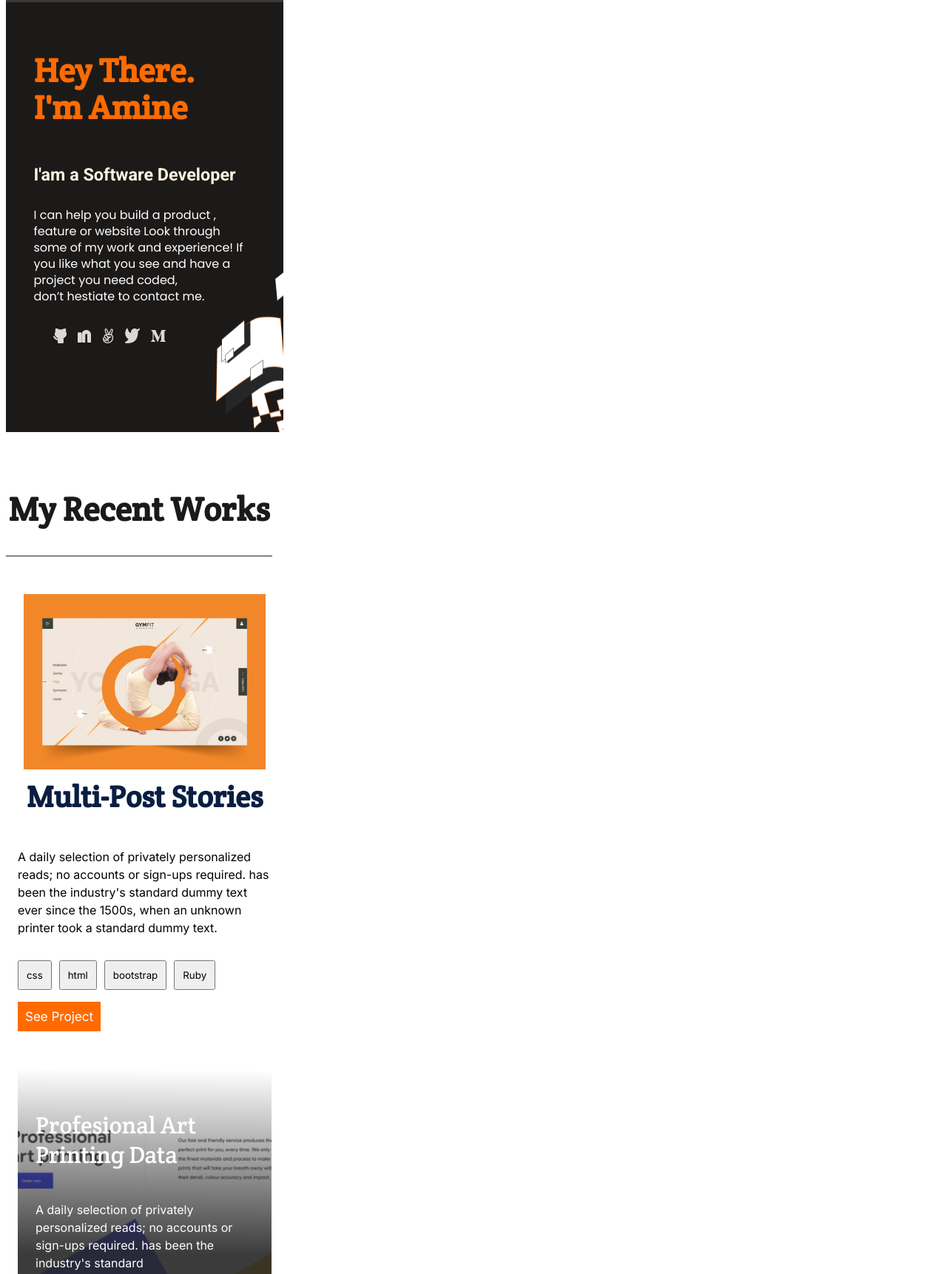
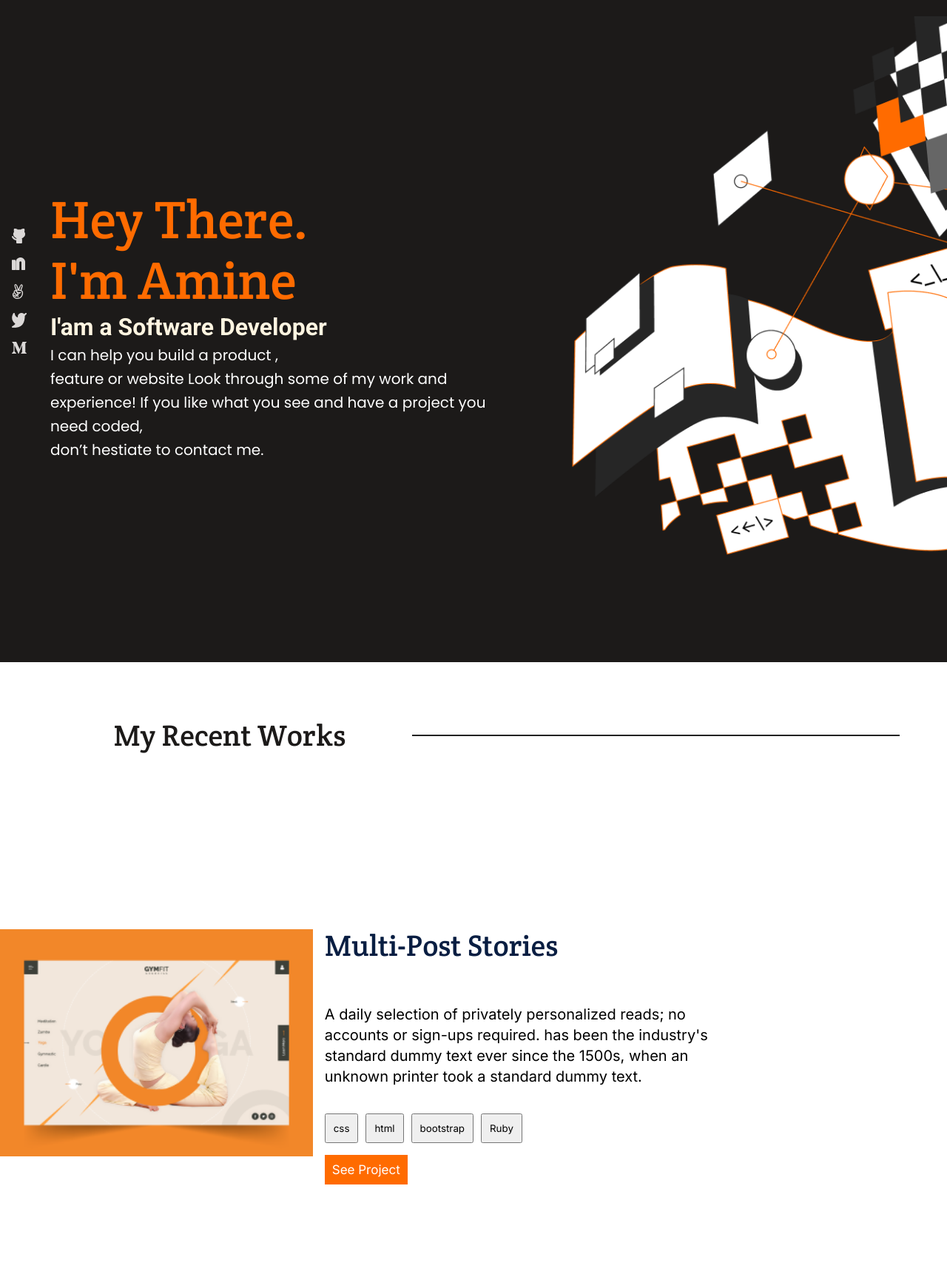
Before and after one commit to AmineDerbal/Portfolio, a website: page index.html in a window 1280 px wide. Shown: the part 65-1787 px from the top of the page at 74% size. Drawn offline with Linux system fonts and the light colour scheme.

Commit message:
add desktop version for header and headline section

```diff
--- a/index.html
+++ b/index.html
@@ -13,7 +13,18 @@
         <a href="#"><p>Derbal Amine</p></a>
       </div>
       <nav id="header_menu">
-        <img src="./images/icons8-menu-32.png" alt="header_menu" width="20px" />
+        <img
+          id="hamburger-button"
+          src="./images/icons8-menu-32.png"
+          alt="header_menu"
+          width="20px"
+        />
+        <div id="myDropdown">
+          <a href="">Portoflio</a>
+          <a href="">About</a>
+          <a href="">Contact</a>
+          <a href=""><img src="./images/Icon - Mail.png" width="15" /></a>
+        </div>
       </nav>
     </header>
     <section id="headline">
@@ -22,18 +33,15 @@
           Hey There. <br />
           I'm Amine
         </h1>
-      </div>
-      <div id="Occupation">
-        <h3>I'am a Software Developer</h3>
-      </div>
-      <div id="qualification">
-        <p>
+        <h3 id="Occupation">I'am a Software Developer</h3>
+        <p id="qualification">
           I can help you build a product , <br />
           feature or website Look through some of my work and experience! If you
           like what you see and have a project you need coded, <br />
           don’t hestiate to contact me.
         </p>
       </div>
+
       <div class="contact-link">
         <ul id="contact_infos">
           <li>
@@ -62,33 +70,79 @@
     <section id="works_section">
       <div id="works_title">
         <h1>My Recent Works</h1>
+        <div id="work_separator"></div>
       </div>
       <div id="card_works">
         <div class="work_model_1">
-          <div class="model_1-title">
-            <h1>Multi-Post Stories</h1>
+          <div class="model_1-picture"></div>
+          <div class="model_1-content">
+            <div class="model_1-title">
+              <h1>Multi-Post Stories</h1>
+            </div>
+            <div class="model_1-description">
+              <p>
+                A daily selection of privately personalized reads; no accounts
+                or sign-ups required. has been the industry's standard dummy
+                text ever since the 1500s, when an unknown printer took a
+                standard dummy text.
+              </p>
+            </div>
+            <div class="model_1-tech">
+              <ul>
+                <li><button>css</button></li>
+                <li><button>html</button></li>
+                <li><button>bootstrap</button></li>
+                <li><button>Ruby</button></li>
+              </ul>
+            </div>
+            <div class="model_1-project">
+              <button class="orange_button">See Project</button>
+            </div>
           </div>
-          <div class="model_1-description">
+        </div>
+        <div class="work_model_2 item-1">
+          <div class="model_2-title">
+            <h1>Profesional Art Printing Data</h1>
+          </div>
+          <div class="model-2-description">
             <p>
               A daily selection of privately personalized reads; no accounts or
-              sign-ups required. has been the industry's standard dummy text
-              ever since the 1500s, when an unknown printer took a standard
-              dummy text.
+              sign-ups required. has been the industry's standard
             </p>
           </div>
-          <div class="model_1-tech">
+          <div class="model_2-tech">
             <ul>
-              <li><button>css</button></li>
               <li><button>html</button></li>
               <li><button>bootstrap</button></li>
               <li><button>Ruby</button></li>
             </ul>
           </div>
-          <div class="model_1-project">
+          <div class="model_2-project">
             <button class="orange_button">See Project</button>
           </div>
         </div>
-        <div class="work_model_2">
+        <div class="work_model_2 item-2">
+          <div class="model_2-title">
+            <h1>Profesional Art Printing Data</h1>
+          </div>
+          <div class="model-2-description">
+            <p>
+              A daily selection of privately personalized reads; no accounts or
+              sign-ups required. has been the industry's standard
+            </p>
+          </div>
+          <div class="model_2-tech">
+            <ul>
+              <li><button>html</button></li>
+              <li><button>bootstrap</button></li>
+              <li><button>Ruby</button></li>
+            </ul>
+          </div>
+          <div class="model_2-project">
+            <button class="orange_button">See Project</button>
+          </div>
+        </div>
+        <div class="work_model_2 item-3">
           <div class="model_2-title">
             <h1>Profesional Art Printing Data</h1>
           </div>
@@ -130,7 +184,7 @@
             <button class="orange_button">See Project</button>
           </div>
         </div>
-        <div class="work_model_2">
+        <div class="work_model_2 item-2">
           <div class="model_2-title">
             <h1>Profesional Art Printing Data</h1>
           </div>
@@ -151,49 +205,7 @@
             <button class="orange_button">See Project</button>
           </div>
         </div>
-        <div class="work_model_2">
-          <div class="model_2-title">
-            <h1>Profesional Art Printing Data</h1>
-          </div>
-          <div class="model-2-description">
-            <p>
-              A daily selection of privately personalized reads; no accounts or
-              sign-ups required. has been the industry's standard
-            </p>
-          </div>
-          <div class="model_2-tech">
-            <ul>
-              <li><button>html</button></li>
-              <li><button>bootstrap</button></li>
-              <li><button>Ruby</button></li>
-            </ul>
-          </div>
-          <div class="model_2-project">
-            <button class="orange_button">See Project</button>
-          </div>
-        </div>
-        <div class="work_model_2">
-          <div class="model_2-title">
-            <h1>Profesional Art Printing Data</h1>
-          </div>
-          <div class="model-2-description">
-            <p>
-              A daily selection of privately personalized reads; no accounts or
-              sign-ups required. has been the industry's standard
-            </p>
-          </div>
-          <div class="model_2-tech">
-            <ul>
-              <li><button>html</button></li>
-              <li><button>bootstrap</button></li>
-              <li><button>Ruby</button></li>
-            </ul>
-          </div>
-          <div class="model_2-project">
-            <button class="orange_button">See Project</button>
-          </div>
-        </div>
-        <div class="work_model_2">
+        <div class="work_model_2 item-3">
           <div class="model_2-title">
             <h1>Profesional Art Printing Data</h1>
           </div>
--- a/style.css
+++ b/style.css
@@ -2,13 +2,15 @@
 @import url("https://fonts.googleapis.com/css2?family=Inter&display=swap");
 
 body {
-  max-width: 375px;
+  padding: 0;
+  margin: 0;
+  box-sizing: border-box;
 }
 
 #header {
   display: flex;
   background-color: #3c3a39;
-  max-width: 375px;
+  width: 100%;
   justify-content: space-between;
   align-items: center;
 }
@@ -36,61 +38,85 @@ body {
 #owner_name {
   padding: 0 1rem;
 }
+#header_menu {
+  position: relative;
+  display: inline-block;
+  margin: 0 4rem;
+}
+
+#myDropdown {
+  position: absolute;
+  overflow: auto;
+  background-color: #3c3a39;
+  z-index: 1;
+  display: none;
+}
+
+#myDropdown a {
+  color: #fff;
+  display: block;
+  padding: 1rem 2rem;
+}
 
 #headline {
   background: #1c1a19;
-  max-width: 375px;
+  max-width: 100%;
   display: flex;
   flex-direction: column;
   align-items: center;
   padding-bottom: 100px;
+  padding-left: 1rem;
   background-image: url("./images/Illustration.png");
   background-repeat: no-repeat;
-  background-position: top 230px right;
+  background-position: bottom right;
 }
 
 #introduction {
+  width: 70%;
+}
+#introduction h1 {
   font-family: "Crete Round", serif;
   font-style: normal;
   font-weight: 400;
-  font-size: 30px;
-  line-height: 50px;
-  width: 300px;
+  font-size: 56px;
+  line-height: 64px;
   color: #ff6b00;
   padding-top: 30px;
+  margin-bottom: 0;
 }
 
 #Occupation {
   font-family: "Roboto", sans-serif;
   font-style: normal;
   font-weight: 700;
-  font-size: 20px;
-  line-height: 10px;
+  font-weight: 700;
+  font-size: 24px;
+  line-height: 32px;
   color: #fff5e1;
-  width: 300px;
+  margin: 0;
 }
 
 #qualification {
-  width: 300px;
   font-family: "Poppins", sans-serif;
   font-style: normal;
   font-weight: 400;
   font-size: 16px;
-  line-height: 22px;
+  line-height: 24px;
   color: #fff;
+  margin: 0;
 }
 
 .contact-link {
-  width: 100%;
+  width: 70%;
 }
 
 #contact_infos {
-  width: 200px;
+  width: 100%;
   list-style: none;
   display: flex;
   align-items: center;
-  justify-content: center;
   gap: 15px;
+  padding-left: 0;
 }
 
 #works_section {
@@ -100,39 +126,62 @@ body {
 }
 
 #works_title {
-  width: 360px;
+  display: inline-block;
+}
+
+#works_title h1 {
   font-family: "Crete Round", serif;
   font-style: normal;
   font-weight: 400;
-  font-size: 30px;
+  font-size: 40px;
   line-height: 52px;
   color: #1c1a19;
   text-align: center;
-  border-bottom: 1px solid #212121;
+}
+#work_separator {
+  margin: 0 auto;
+  width: 90%;
+  border: 1px solid #212121;
+}
+
+#card_works {
+  margin-top: 2rem;
+  display: grid;
+  grid-template-columns: 1fr;
+  padding: 1em;
+  grid-row-gap: 50px;
 }
 
 .work_model_1 {
   margin-top: 5px;
-  padding-top: 250px;
-  background-image: url("./images/Img_Placeholder_1.png");
-  background-repeat: no-repeat;
-  background-position: top 30px center;
+  padding-top: 1rem;
   display: flex;
   flex-direction: column;
   align-items: center;
+  gap: 1rem;
 }
 
-.model_1-title {
+.model_1-picture {
+  background-image: url("./images/Img_Placeholder_1.png");
+  background-repeat: no-repeat;
+  background-size: contain;
+  background-position: center;
+  width: 100%;
+  padding-top: 10%;
+  height: 20rem;
+}
+
+.model_1-title h1 {
   font-family: "Crete Round", serif;
   font-style: normal;
   font-weight: 400;
-  font-size: 27px;
-  line-height: 40px;
+  font-size: 32px;
+  line-height: 44px;
   color: #091e42;
   text-align: center;
 }
 
-.model_1-description {
+.model_1-description p {
   font-family: "Inter", sans-serif;
   font-style: normal;
   font-weight: 400;
@@ -142,6 +191,7 @@ body {
 
 .model_1-tech {
   width: 100%;
+  display: flex;
 }
 
 .model_1-tech ul {
@@ -172,13 +222,6 @@ body {
   background: #ff6b00;
   color: #fff;
   border: none;
-}
-
-#card_works {
-  display: grid;
-  grid-template-columns: 1fr;
-  padding: 1em;
-  grid-row-gap: 50px;
 }
 
 .work_model_2 {
@@ -446,3 +489,117 @@ input[type="submit"] {
   background: #0d151e;
   border-radius: 10px;
 }
+
+@media screen and (min-width: 768px) {
+  #header {
+    justify-content: space-around;
+  }
+  #owner_name p {
+    font-size: 20px;
+    line-height: 20px;
+  }
+  #hamburger-button {
+    display: none;
+  }
+  #myDropdown {
+    position: static;
+    display: flex;
+    z-index: 0;
+    align-items: center;
+    justify-content: center;
+  }
+
+  #headline {
+    height: 100vh;
+    flex-direction: row-reverse;
+    justify-content: flex-end;
+    align-items: center;
+    gap: 2rem;
+    background-image: url("./images/Illustration-header.png");
+    background-repeat: no-repeat;
+    background-size: 50%;
+    background-position: center right;
+  }
+  #introduction {
+    width: 50%;
+  }
+
+  #introduction h1 {
+    font-size: 72px;
+    line-height: 82px;
+  }
+
+  #Occupation {
+    font-size: 32px;
+    line-height: 44px;
+  }
+
+  #qualification {
+    font-size: 20px;
+    line-height: 32px;
+  }
+  .contact-link {
+    height: max-content;
+    width: fit-content;
+    margin: auto 0;
+  }
+  #contact_infos {
+    flex-direction: column;
+    align-items: stretch;
+    justify-content: space-around;
+  }
+
+  #works_title {
+    width: 90%;
+    margin: 0 auto;
+    display: flex;
+    align-items: center;
+    justify-content: center;
+  }
+  #works_title h1 {
+    width: 75%;
+    margin-right: 0;
+  }
+  #work_separator {
+    width: 100%;
+    height: 0;
+  }
+
+  #card_works {
+    grid-template-columns: auto auto auto;
+    grid-column-gap: 2rem;
+    grid-row-gap: 10rem;
+    padding: 0;
+    margin-top: 0;
+  }
+
+  .work_model_1 {
+    grid-column: 1 / span 3;
+    flex-direction: row;
+    justify-content: center;
+    align-items: center;
+    padding-top: 10rem;
+    width: 90%;
+  }
+
+  .model_1-picture {
+    height: 80%;
+  }
+  .model_1-content {
+    display: flex;
+    flex-direction: column;
+    justify-content: start;
+  }
+
+  .model_1-title h1 {
+    font-size: 40px;
+    line-height: 52px;
+    text-align: left;
+  }
+
+  .model_1-description p {
+    font-size: 20px;
+    line-height: 28px;
+    width: 80%;
+  }
+}
```
